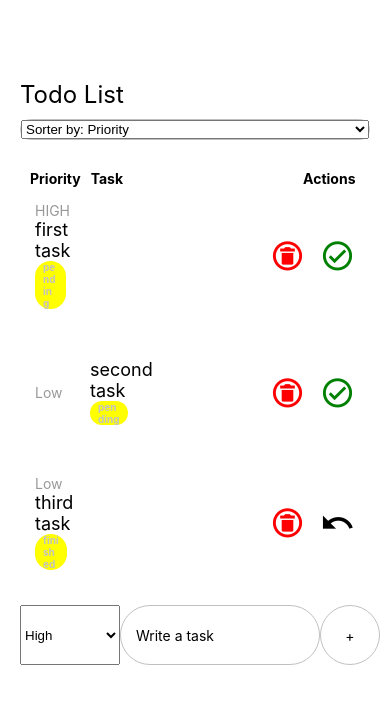
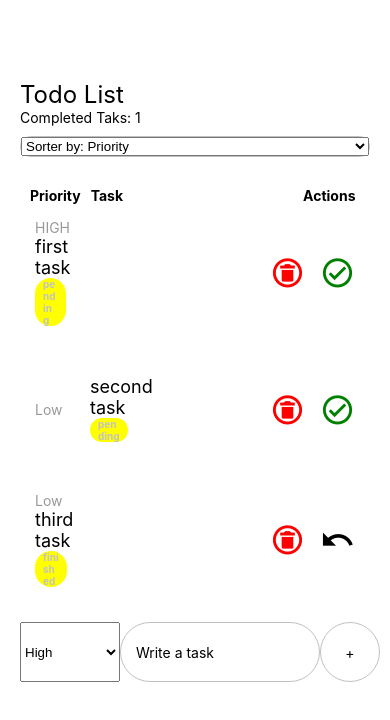
Before and after one commit to jsaumap/RN-todo-list, a React Native app: screen / in a window 390 px wide. Shown: the top 720 px of the page. Built offline with nearby package versions, Linux system fonts and the light colour scheme.

Commit message:
add total finish tasks

```diff
--- a/App.tsx
+++ b/App.tsx
@@ -40,6 +40,7 @@ export default function App() {
   const [task, setTask] = useState('');
   const [priority, setPriority] = useState('High');
   const [sorterBy, setSorterBy] = useState('');
+  const [finishedTasks, setFinishedTasks] = useState(0);
 
   /*  TODO: Fetch data
   const getData = async () => {
@@ -103,14 +104,23 @@ export default function App() {
     setTodoList(sortedTodoList);
   };
 
+  useEffect(() => {
+    let newFinishedTasks = 0;
+    todoList.map((task) => {
+      if (task.status === 'finished') {
+        ++newFinishedTasks;
+      }
+    });
+    setFinishedTasks(newFinishedTasks);
+  }, [todoList]);
+
   return (
     <ScrollView style={styles.container}>
       <View style={styles.tasksWrapper}>
         <Text style={styles.sectionTitle}>Todo List</Text>
+        <Text>Completed Taks: {finishedTasks}</Text>
 
-        <View
-          style={styles.sorterPicker}
-        >
+        <View style={styles.sorterPicker}>
           <Picker
             selectedValue={sorterBy}
             onValueChange={(itemValue) => sortList(itemValue)}
@@ -228,11 +238,11 @@ const styles = StyleSheet.create({
     borderWidth: 1
   },
   addText: {},
-  sorterPicker:{
+  sorterPicker: {
     borderWidth: 1,
     borderColor: '#C0C0C0',
     borderRadius: 30,
     backgroundColor: '#f2f2f2',
-    marginTop:10
+    marginTop: 10
   }
 });
```
